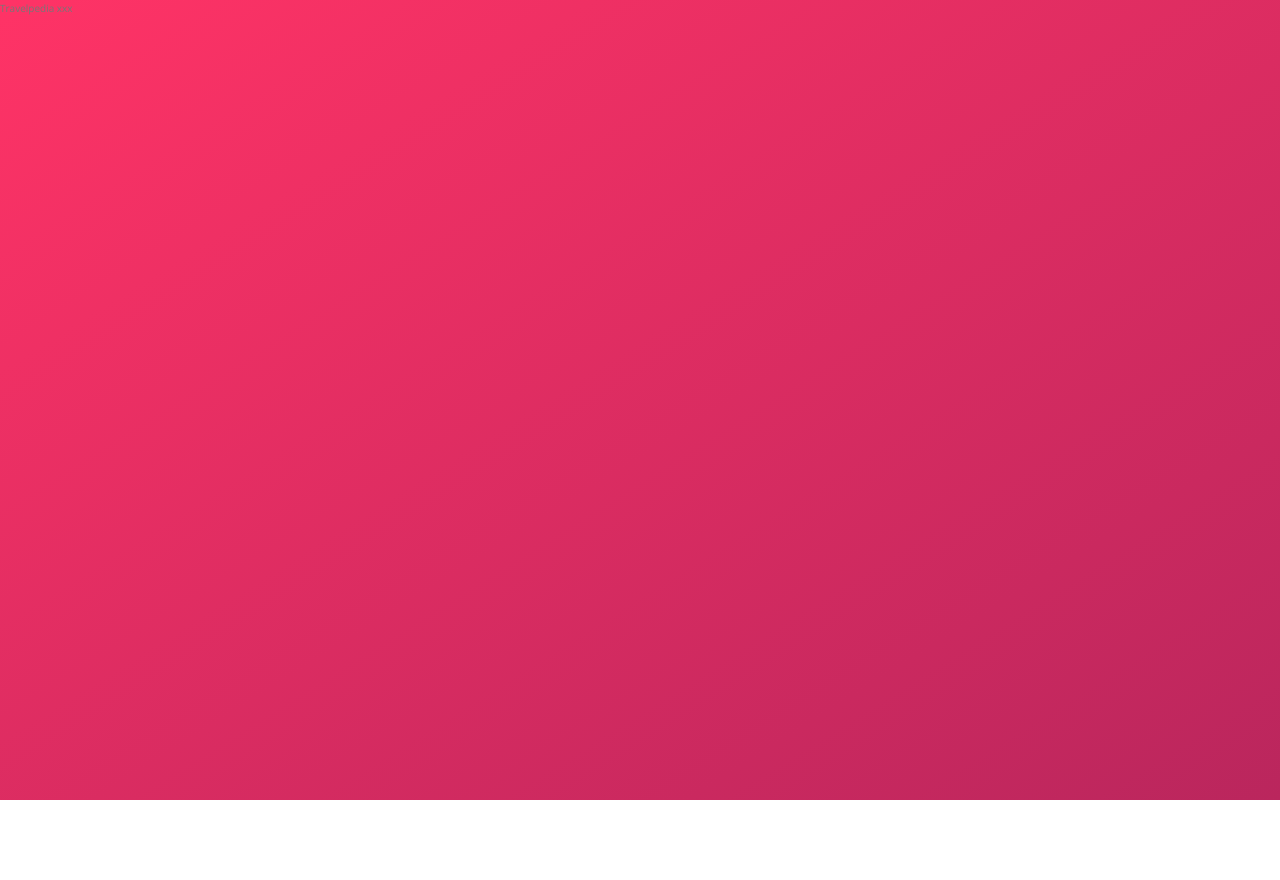
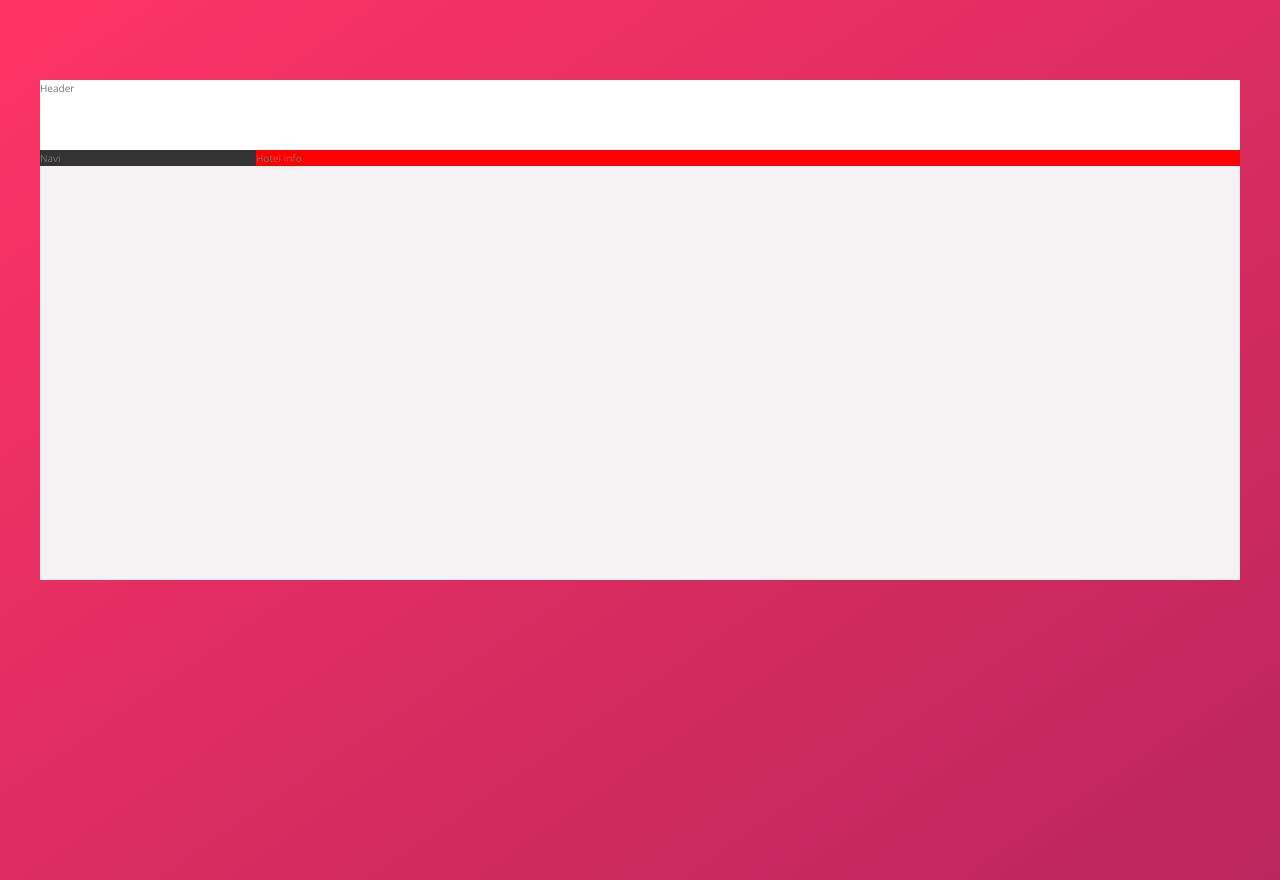
Before and after one commit to captnwalker/Travelpedia, a website: page index.html in a window 1280 px wide. Before the commit the page ends 800 px from the top, so only its background shows below. Drawn offline with nearby package versions, Linux system fonts and the light colour scheme.

Commit message:
defined flex-box layout

```diff
--- a/index.html
+++ b/index.html
@@ -13,7 +13,19 @@
 </head>
 
 <body>
-    Travelpedia xxx
+    <div class="container">
+        <header class="header">
+            Header
+        </header>
+        <div class="content">
+            <nav class="sidebar">
+                Navi
+            </nav>
+            <main class="hotel-view">
+                Hotel info
+            </main>
+        </div>
+    </div>
 </body>
 
 </html>
--- a/sass/_base.scss
+++ b/sass/_base.scss
@@ -22,6 +22,7 @@ Grey dark 3: #999
   --color-primary-light: #FF3366;
   --color-primary-dark: #BA265D;
 
+  --color-white: #fff;
   --grey-light-1: #faf9f9;
   --grey-light-2: #f4f2f2;
   --grey-light-3: #f0eeee;
@@ -30,6 +31,8 @@ Grey dark 3: #999
   --grey-dark-1: #333;
   --grey-dark-2: #777;
   --grey-dark-3: #999;
+
+  --shadow-dark: 0 2rem 6rem rgba (0, 0, 0, .3);
 }
 
 * {
--- a/sass/_layout.scss
+++ b/sass/_layout.scss
@@ -0,0 +1,31 @@
+.container {
+max-width: 120rem;
+margin: 8rem auto;
+background-color: var(--grey-light-2);
+box-shadow: var(--shadow-dark);
+
+min-height: 50rem;
+}
+
+.header {
+height: 7rem;
+background-color: var(--color-white);
+border-bottom: var(--grey-light-2);
+}
+
+.content {
+  display: flex;
+}
+
+.sidebar {
+background-color: var(--grey-dark-1);
+
+flex: 0 0 18%;  // don't grow | don't shrink | take up 18% of space
+}
+
+.hotel-view {
+background-color: var(--color-white);
+background-color: red;
+
+flex: 1; // the "1" tells this div to grow to fill the maximum amount of space available
+}
```
Also changed, not shown: css/style.css. Lines whose indentation alone changed are shown as unchanged.
